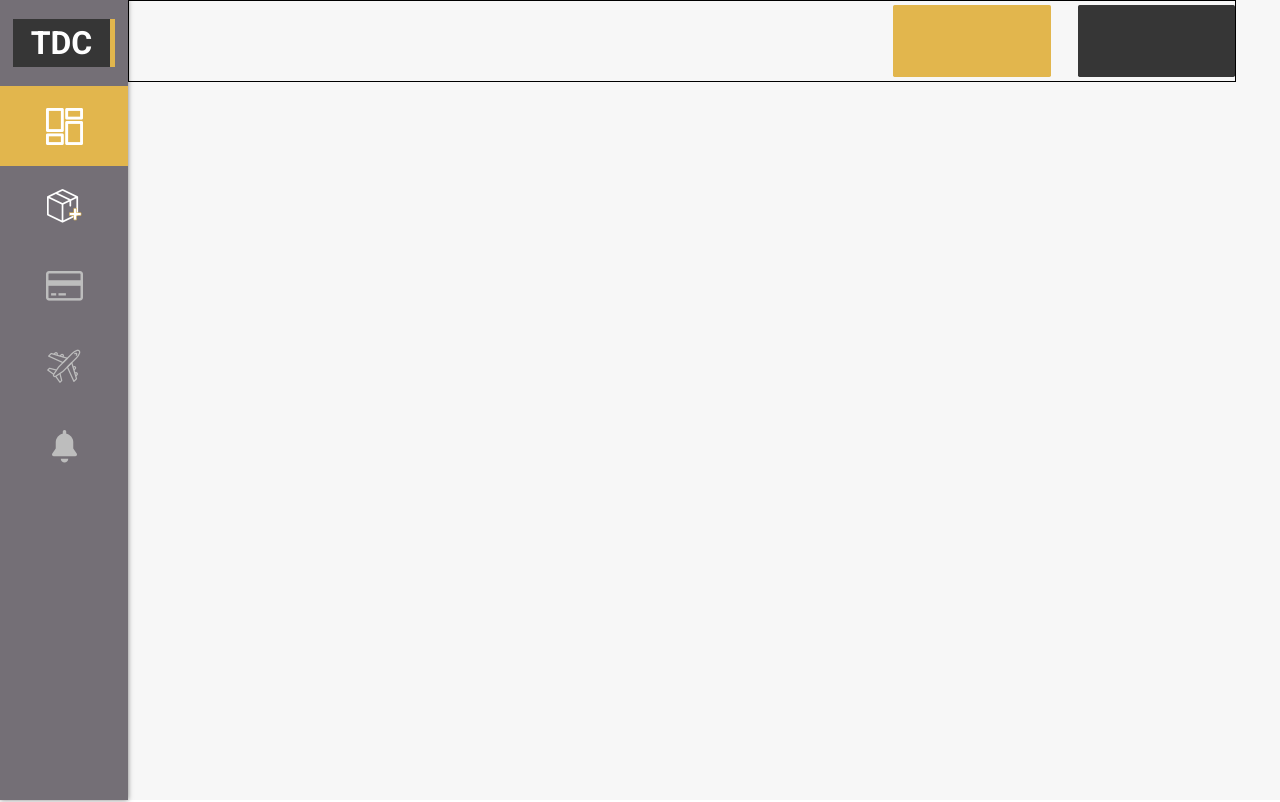
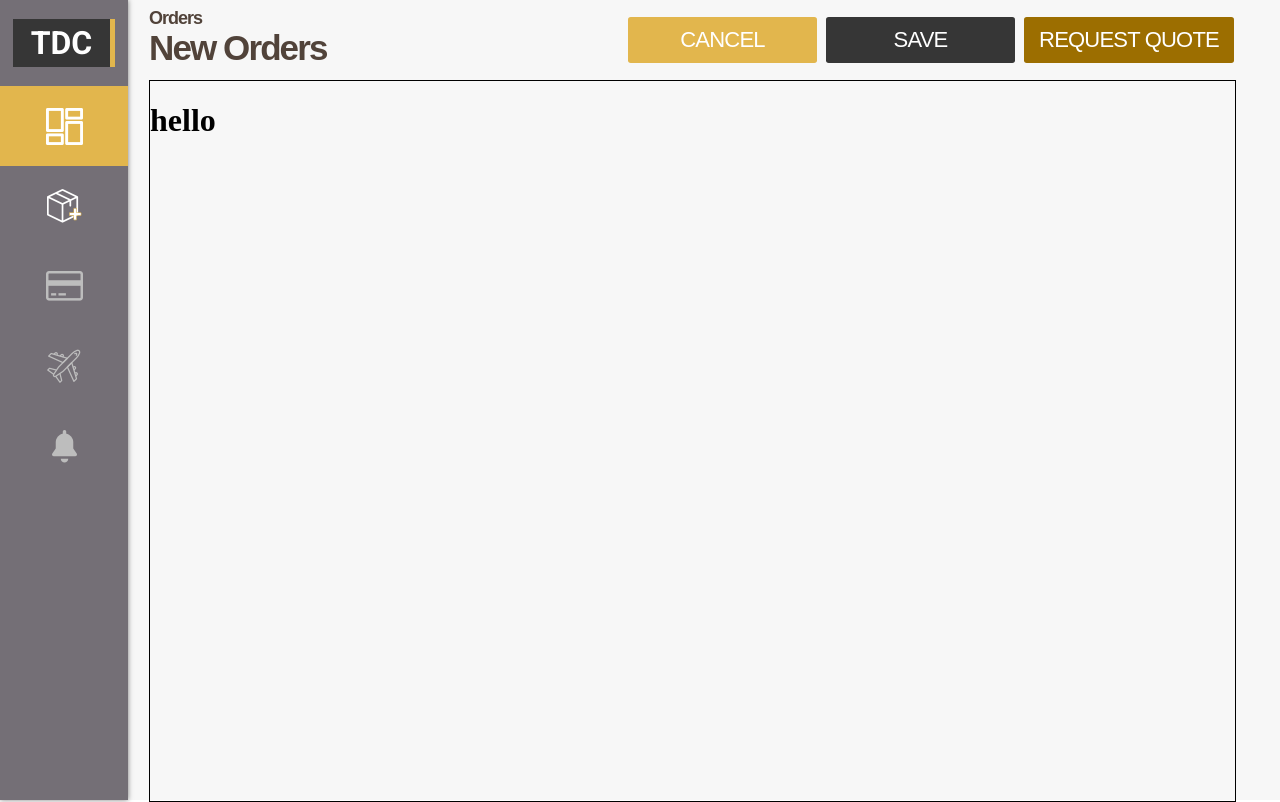
Before and after one commit to AuriferousAurora/TDC-Fashion, a React app: page / in a window 1280 px wide. Built offline with nearby package versions, Linux system fonts and the light colour scheme.

Commit message:
Honestly, this isn't a stopping point. I just want to save my work because I might cry if I lose it.

```diff
--- a/src/components/base/buttons/button.js
+++ b/src/components/base/buttons/button.js
@@ -1,10 +1,17 @@
 import React, { Component } from 'react';
 
 class Button extends Component {
+  constructor(props) {
+    super(props);
+    this.createMarkUp = this.createMarkUp.bind(this);
+  }
+
+  createMarkUp(innerHTML) { return { __html: innerHTML }; }
+
   render() {
     return (
-      <button className={'button ' + this.props.className}>
-        <h5>{this.props.innerText}</h5>
+      <button className={'button ' + this.props.className}
+        dangerouslySetInnerHTML={createMarkUp}>
       </button>
     );
   }
--- a/src/pages/order-manager/_order-manager-directory.sass
+++ b/src/pages/order-manager/_order-manager-directory.sass
@@ -1,2 +1,4 @@
 @import 'dashboard/dashboard'
+@import 'dashboard/product-instantiation/product-instantiation'
+
 @import 'index/order-manager'
--- a/src/pages/order-manager/dashboard/_dashboard.sass
+++ b/src/pages/order-manager/dashboard/_dashboard.sass
@@ -2,17 +2,42 @@
   box-sizing: border-box
   margin-left: 10%
   padding-right: 2.875em
+  padding-left: 21px
   width: 90%
   height: 100%
   background: $background-color
-  .order-dashboard__top-bar
-    +custom-flex(row, flex-end, center, 100%, 10%)
-    border: 1px solid black
-    button
-      float: right
-      width: 11.813em
-      padding: 2em
-      background: $secondary-color
-    .button--settings
-      margin-right: 2em
-      background: $primary-color
+
+
+.order-dashboard__top-bar
+  +rc-flex(100%, 10%)
+  box-sizing: border-box
+  .top-bar__left
+    +custom-flex(column, flex-start, flex-start, 20%, 100%)
+    padding-top: 15px
+    .top-bar__back-order
+      margin: 0
+      width: 100px
+      height: 20px
+      font-family: Arial
+      font-size: 18px
+      letter-spacing: -1px
+      color: #51433a
+    .top-bar__new-order-title
+      margin: 0
+      height: 39px
+      font-family: Arial
+      font-size: 35px
+      font-weight: bold
+      letter-spacing: -1.9px
+      color: #51433a
+  .top-bar__right
+    +custom-flex(row, flex-end, center, 80%, 100%)
+    .top-bar__button--cancel
+      +button($primary-color)
+      margin-right: 9px
+    .top-bar__button--save
+      +button($secondary-color)
+      margin-right: 9px
+    .top-bar__button--req-quote
+      +button($primary-color-dark)
+      width: 210px
--- a/src/pages/order-manager/dashboard/dashboard.js
+++ b/src/pages/order-manager/dashboard/dashboard.js
@@ -1,14 +1,23 @@
 import React, { Component } from 'react';
-
-import Button from '../../../components/base/buttons/button';
+import ProductInstantiation from './product-instantiation/product-instantiation';
 
 class DashboardOrderManager extends Component {
   render() {
     return (
       <div className='order-dashboard'>
         <div className='order-dashboard__top-bar'>
-          <Button className={"button--settings"}><h5>props.innerText={'cancel'}</h5></Button>
-          <Button><h5>{'save'}</h5></Button>
+          <div className='top-bar__left'>
+            <h4 className='top-bar__back-order'>Orders</h4>
+            <h1 className='top-bar__new-order-title'>New Orders</h1>
+          </div>
+          <div className='top-bar__right'>
+            <button className='top-bar__button--cancel'>CANCEL</button>
+            <button className='top-bar__button--save'>SAVE</button>
+            <button className='top-bar__button--req-quote'>REQUEST QUOTE</button>
+          </div>
+        </div>
+        <div className='order-dashboar-body'>
+          <ProductInstantiation/>
         </div>
       </div>
     );
--- /dev/null
+++ b/src/pages/order-manager/dashboard/product-instantiation/_product-instantiation.sass
@@ -0,0 +1,4 @@
+.product-instantiation
+  width: 100%
+  height: 90vh
+  border: 1px solid black
--- /dev/null
+++ b/src/pages/order-manager/dashboard/product-instantiation/product-instantiation.js
@@ -0,0 +1,13 @@
+import React, { Component } from 'react';
+
+class ProductInstantiation extends Component {
+  render() {
+    return (
+      <div className='product-instantiation'>
+        <h1>hello</h1>
+      </div>
+    );
+  }
+}
+
+export default ProductInstantiation;
```
Also changed, not shown: src/abstracts/_mixins.sass (+11 -0 lines), src/abstracts/_variables.sass (+7 -0 lines), src/styles/index.css.
